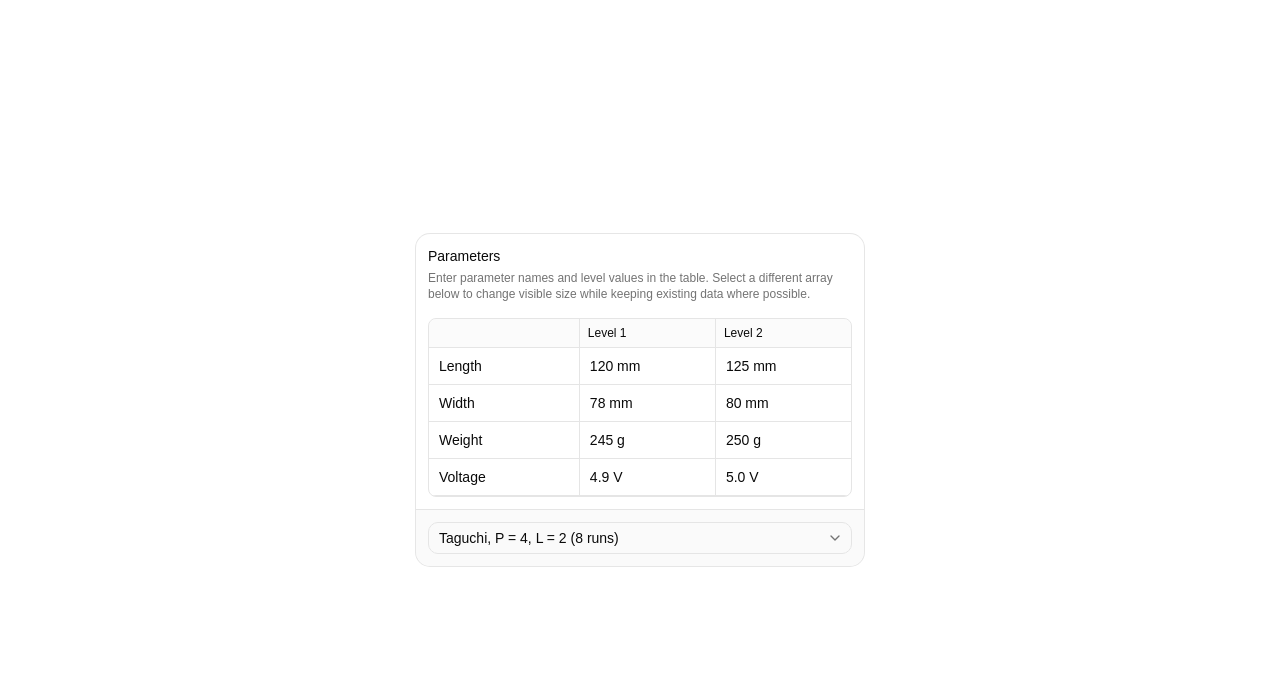
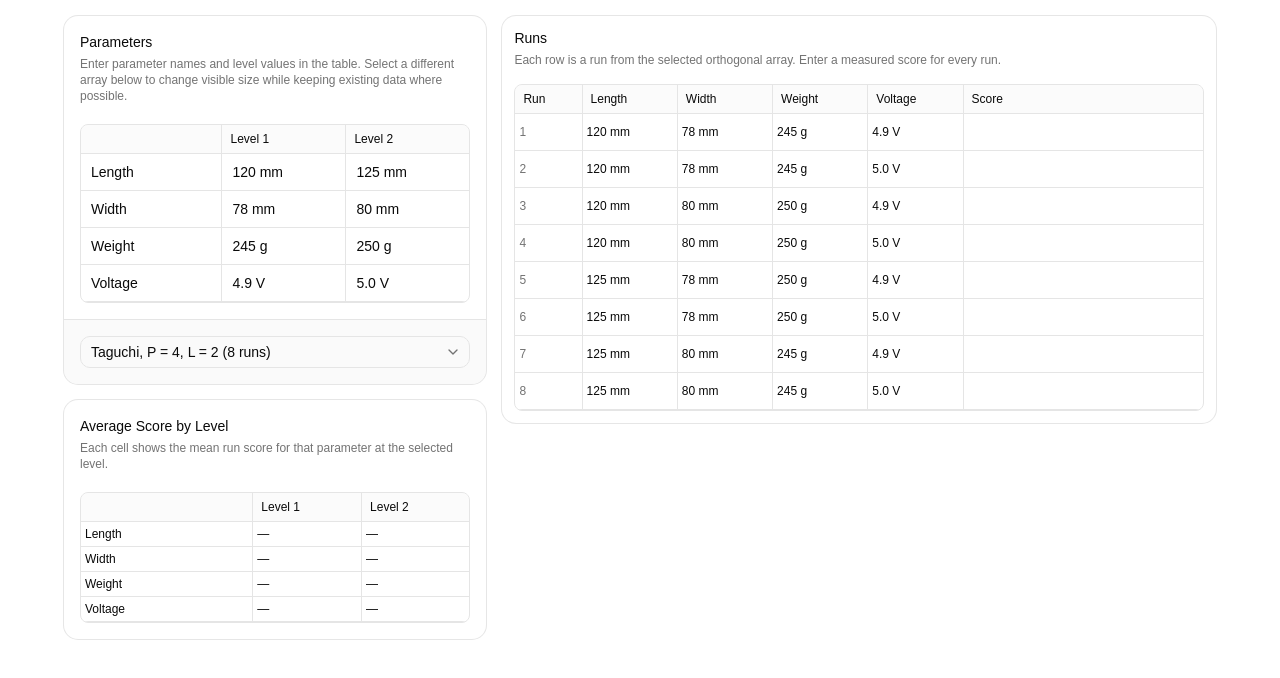
Before and after one commit to vanBassum/Taguchi, a React (Vite) app: page / in a window 1280 px wide. Shown: the top 678 px of the page. Built offline with nearby package versions, Linux system fonts and the light colour scheme.

Commit message:
Basic idea is working

```diff
--- a/src/App.tsx
+++ b/src/App.tsx
@@ -1,6 +1,8 @@
 import { useReducer, useState } from "react"
 
+import { AverageScoreCard } from "@/components/average-score-card"
 import { ParameterTableCard } from "@/components/parameter-table-card"
+import { RunTableCard } from "@/components/run-table-card"
 import {
     ORTHOGONAL_ARRAYS,
     createRowsFromOrthogonalArray,
@@ -32,6 +34,9 @@ const initialParameters = createRowsFromOrthogonalArray(defaultArray, {
 
 export function App() {
     const [selectedDefinitionId, setSelectedDefinitionId] = useState(defaultArray!.id)
+    const [runScores, setRunScores] = useState<string[]>(() =>
+        Array.from({ length: defaultArray!.runs.length }, () => "")
+    )
 
     const [state, dispatchEvent] = useReducer(
         parameterTableReducer,
@@ -39,6 +44,7 @@ export function App() {
         createInitialParameterTableState
     )
 
+    const selectedDefinition = getOrthogonalArrayById(selectedDefinitionId) ?? defaultArray!
     const visibleRows = getVisibleParameterRows(state)
 
     const handleEvent = (event: ParameterTableEvent) => {
@@ -52,6 +58,9 @@ export function App() {
             const levelCount = Math.max(1, ...definition.runs.flat())
 
             setSelectedDefinitionId(definition.id)
+            setRunScores((previousScores) =>
+                Array.from({ length: definition.runs.length }, (_, runIndex) => previousScores[runIndex] ?? "")
+            )
             dispatchEvent({ type: "definitionShapeChanged", parameterCount, levelCount })
             return
         }
@@ -59,14 +68,35 @@ export function App() {
         dispatchEvent(event)
     }
 
+    const handleScoreChanged = (runIndex: number, value: string) => {
+        setRunScores((previousScores) => {
+            const nextScores = [...previousScores]
+            nextScores[runIndex] = value
+            return nextScores
+        })
+    }
+
     return (
-        <main className="flex min-h-screen items-center justify-center bg-background p-4">
+        <main className="min-h-screen bg-background p-4">
+            <div className="mx-auto grid w-full max-w-6xl items-start gap-4 lg:grid-cols-[26.4rem_1fr]">
+                <div className="grid gap-4">
                     <ParameterTableCard
                         rows={visibleRows}
                         definitions={ORTHOGONAL_ARRAYS}
                         selectedDefinitionId={selectedDefinitionId}
                         onEvent={handleEvent}
                     />
+                    <AverageScoreCard definition={selectedDefinition} rows={visibleRows} scores={runScores} />
+                </div>
+                <div className="grid gap-4">
+                    <RunTableCard
+                        definition={selectedDefinition}
+                        rows={visibleRows}
+                        scores={runScores}
+                        onScoreChanged={handleScoreChanged}
+                    />
+                </div>
+            </div>
         </main>
     )
 }
--- /dev/null
+++ b/src/components/app-table.tsx
@@ -0,0 +1,49 @@
+import * as React from "react"
+
+import {
+  Table,
+  TableBody,
+  TableCell,
+  TableHead,
+  TableHeader,
+  TableRow,
+} from "@/components/ui/table"
+import { cn } from "@/lib/utils"
+
+function AppTableContainer({ className, ...props }: React.ComponentProps<"div">) {
+  return <div className={cn("overflow-hidden rounded-md border", className)} {...props} />
+}
+
+function AppTable({ className, ...props }: React.ComponentProps<typeof Table>) {
+  return <Table className={cn("text-xs", className)} {...props} />
+}
+
+function AppTableHeader({ className, ...props }: React.ComponentProps<typeof TableHeader>) {
+  return <TableHeader className={cn("bg-muted/40", className)} {...props} />
+}
+
+function AppTableRow({ className, ...props }: React.ComponentProps<typeof TableRow>) {
+  return <TableRow className={cn("hover:bg-muted/20", className)} {...props} />
+}
+
+function AppTableHead({ className, ...props }: React.ComponentProps<typeof TableHead>) {
+  return <TableHead className={cn("h-auto border-b px-2 py-1.5 font-medium", className)} {...props} />
+}
+
+function AppTableCell({ className, ...props }: React.ComponentProps<typeof TableCell>) {
+  return <TableCell className={cn("border-b p-1", className)} {...props} />
+}
+
+const appTableInputClassName =
+  "h-7 rounded-sm border-0 bg-transparent px-1.5 text-xs shadow-none focus-visible:ring-1"
+
+export {
+  AppTable,
+  TableBody as AppTableBody,
+  AppTableCell,
+  AppTableContainer,
+  AppTableHead,
+  AppTableHeader,
+  AppTableRow,
+  appTableInputClassName,
+}
--- /dev/null
+++ b/src/components/average-score-card.tsx
@@ -0,0 +1,98 @@
+import {
+  AppTable,
+  AppTableBody,
+  AppTableCell,
+  AppTableContainer,
+  AppTableHead,
+  AppTableHeader,
+  AppTableRow,
+} from "@/components/app-table"
+import { Card, CardContent, CardDescription, CardHeader, CardTitle } from "@/components/ui/card"
+import { type OrthogonalArrayDefinition } from "@/models/orthogonal-arrays"
+import { type ParameterRow } from "@/models/parameter-table-model"
+
+type AverageScoreCardProps = {
+  definition: OrthogonalArrayDefinition
+  rows: ParameterRow[]
+  scores: string[]
+}
+
+const scoreFormatter = new Intl.NumberFormat(undefined, { maximumFractionDigits: 3 })
+
+function getAverageScore(
+  definition: OrthogonalArrayDefinition,
+  parameterIndex: number,
+  levelIndex: number,
+  scores: string[]
+): string {
+  let sum = 0
+  let count = 0
+
+  definition.runs.forEach((runLevels, runIndex) => {
+    if (runLevels[parameterIndex] !== levelIndex + 1) {
+      return
+    }
+
+    const score = Number.parseFloat(scores[runIndex] ?? "")
+
+    if (!Number.isFinite(score)) {
+      return
+    }
+
+    sum += score
+    count += 1
+  })
+
+  return count > 0 ? scoreFormatter.format(sum / count) : "—"
+}
+
+export function AverageScoreCard({ definition, rows, scores }: AverageScoreCardProps) {
+  const levelCount = rows[0]?.levels.length ?? 0
+
+  return (
+    <Card className="w-full">
+      <CardHeader className="pb-1">
+        <CardTitle className="text-sm">Average Score by Level</CardTitle>
+        <CardDescription className="text-xs">
+          Each cell shows the mean run score for that parameter at the selected level.
+        </CardDescription>
+      </CardHeader>
+      <CardContent>
+        <AppTableContainer>
+          <AppTable>
+            <AppTableHeader>
+              <AppTableRow>
+                <AppTableHead className="min-w-[5.5rem] border-r"></AppTableHead>
+                {Array.from({ length: levelCount }, (_, levelIndex) => (
+                  <AppTableHead
+                    key={`average-level-header-${levelIndex + 1}`}
+                    className="min-w-12 [&:not(:last-child)]:border-r"
+                  >
+                    {`Level ${levelIndex + 1}`}
+                  </AppTableHead>
+                ))}
+              </AppTableRow>
+            </AppTableHeader>
+            <AppTableBody>
+              {rows.map((row, parameterIndex) => (
+                <AppTableRow key={row.id}>
+                  <AppTableCell className="min-w-[5.5rem] border-r">
+                    {row.parameter || `Param ${parameterIndex + 1}`}
+                  </AppTableCell>
+                  {Array.from({ length: levelCount }, (_, levelIndex) => (
+                    <AppTableCell
+                      key={`${row.id}-average-level-${levelIndex + 1}`}
+                      className="min-w-12 [&:not(:last-child)]:border-r"
+                    >
+                      {getAverageScore(definition, parameterIndex, levelIndex, scores)}
+                    </AppTableCell>
+                  ))}
+                </AppTableRow>
+              ))}
+            </AppTableBody>
+          </AppTable>
+        </AppTableContainer>
+      </CardContent>
+    </Card>
+  )
+}
--- a/src/components/parameter-table-card.tsx
+++ b/src/components/parameter-table-card.tsx
@@ -1,3 +1,13 @@
+import {
+  AppTable,
+  AppTableBody,
+  AppTableCell,
+  AppTableContainer,
+  AppTableHead,
+  AppTableHeader,
+  AppTableRow,
+  appTableInputClassName,
+} from "@/components/app-table"
 import {
   Card,
   CardContent,
@@ -14,14 +24,6 @@ import {
   SelectTrigger,
   SelectValue,
 } from "@/components/ui/select"
-import {
-  Table,
-  TableBody,
-  TableCell,
-  TableHead,
-  TableHeader,
-  TableRow,
-} from "@/components/ui/table"
 import { type OrthogonalArrayDefinition } from "@/models/orthogonal-arrays"
 import { type ParameterRow, type ParameterTableEvent } from "@/models/parameter-table-model"
 
@@ -41,7 +43,7 @@ export function ParameterTableCard({
   const levelCount = rows[0]?.levels.length ?? 0
 
   return (
-    <Card size="sm" className="w-full max-w-md">
+    <Card className="w-full">
       <CardHeader className="pb-1">
         <CardTitle className="text-sm">Parameters</CardTitle>
         <CardDescription className="text-xs">
@@ -50,25 +52,25 @@ export function ParameterTableCard({
         </CardDescription>
       </CardHeader>
       <CardContent>
-        <div className="overflow-hidden rounded-md border">
-          <Table className="text-xs">
-            <TableHeader className="bg-muted/40">
-              <TableRow>
-                <TableHead className="h-auto min-w-[5.5rem] border-r border-b px-2 py-1.5 font-medium"></TableHead>
+        <AppTableContainer>
+          <AppTable>
+            <AppTableHeader>
+              <AppTableRow>
+                <AppTableHead className="min-w-[5.5rem] border-r"></AppTableHead>
                 {Array.from({ length: levelCount }, (_, index) => (
-                  <TableHead
+                  <AppTableHead
                     key={`header-level-${index + 1}`}
-                    className="h-auto min-w-12 border-b px-2 py-1.5 font-medium [&:not(:last-child)]:border-r"
+                    className="min-w-12 [&:not(:last-child)]:border-r"
                   >
                     {`Level ${index + 1}`}
-                  </TableHead>
+                  </AppTableHead>
                 ))}
-              </TableRow>
-            </TableHeader>
-            <TableBody>
+              </AppTableRow>
+            </AppTableHeader>
+            <AppTableBody>
               {rows.map((row, rowIndex) => (
-                <TableRow key={row.id} className="hover:bg-muted/20">
-                  <TableCell className="min-w-[5.5rem] border-r border-b p-1">
+                <AppTableRow key={row.id}>
+                  <AppTableCell className="min-w-[5.5rem] border-r">
                     <Input
                       value={row.parameter}
                       onChange={(event) =>
@@ -78,14 +80,14 @@ export function ParameterTableCard({
                           value: event.target.value,
                         })
                       }
-                      className="h-7 rounded-sm border-0 bg-transparent px-1.5 text-xs shadow-none focus-visible:ring-1"
+                      className={appTableInputClassName}
                       aria-label={`Parameter name ${rowIndex + 1}`}
                     />
-                  </TableCell>
+                  </AppTableCell>
                   {row.levels.map((levelValue, levelIndex) => (
-                    <TableCell
+                    <AppTableCell
                       key={`${row.id}-level-${levelIndex}`}
-                      className="min-w-12 border-b p-1 [&:not(:last-child)]:border-r"
+                      className="min-w-12 [&:not(:last-child)]:border-r"
                     >
                       <Input
                         value={levelValue}
@@ -97,16 +99,16 @@ export function ParameterTableCard({
                             value: event.target.value,
                           })
                         }
-                        className="h-7 rounded-sm border-0 bg-transparent px-1.5 text-xs shadow-none focus-visible:ring-1"
+                        className={appTableInputClassName}
                         aria-label={`Level ${levelIndex + 1} value for parameter ${rowIndex + 1}`}
                       />
-                    </TableCell>
+                    </AppTableCell>
                   ))}
-                </TableRow>
+                </AppTableRow>
               ))}
-            </TableBody>
-          </Table>
-        </div>
+            </AppTableBody>
+          </AppTable>
+        </AppTableContainer>
       </CardContent>
       <CardFooter>
         <Select
--- /dev/null
+++ b/src/components/run-table-card.tsx
@@ -0,0 +1,83 @@
+import {
+  AppTable,
+  AppTableBody,
+  AppTableCell,
+  AppTableContainer,
+  AppTableHead,
+  AppTableHeader,
+  AppTableRow,
+  appTableInputClassName,
+} from "@/components/app-table"
+import { Card, CardContent, CardDescription, CardHeader, CardTitle } from "@/components/ui/card"
+import { Input } from "@/components/ui/input"
+import { type OrthogonalArrayDefinition } from "@/models/orthogonal-arrays"
+import { type ParameterRow } from "@/models/parameter-table-model"
+
+type RunTableCardProps = {
+  definition: OrthogonalArrayDefinition
+  rows: ParameterRow[]
+  scores: string[]
+  onScoreChanged: (runIndex: number, value: string) => void
+}
+
+export function RunTableCard({ definition, rows, scores, onScoreChanged }: RunTableCardProps) {
+  return (
+    <Card size="sm" className="w-full">
+      <CardHeader className="pb-1">
+        <CardTitle className="text-sm">Runs</CardTitle>
+        <CardDescription className="text-xs">
+          Each row is a run from the selected orthogonal array. Enter a measured score for every run.
+        </CardDescription>
+      </CardHeader>
+      <CardContent>
+        <AppTableContainer>
+          <AppTable>
+            <AppTableHeader>
+              <AppTableRow>
+                <AppTableHead className="min-w-14 border-r">Run</AppTableHead>
+                {rows.map((row, parameterIndex) => (
+                  <AppTableHead
+                    key={`${row.id}-header`}
+                    className="min-w-20 [&:not(:last-child)]:border-r"
+                  >
+                    {row.parameter || `Param ${parameterIndex + 1}`}
+                  </AppTableHead>
+                ))}
+                <AppTableHead className="min-w-24 border-l">Score</AppTableHead>
+              </AppTableRow>
+            </AppTableHeader>
+            <AppTableBody>
+              {definition.runs.map((runLevels, runIndex) => (
+                <AppTableRow key={`run-${runIndex + 1}`}>
+                  <AppTableCell className="border-r text-muted-foreground">{runIndex + 1}</AppTableCell>
+                  {rows.map((row, parameterIndex) => {
+                    const levelNumber = runLevels[parameterIndex]
+                    const value = row.levels[levelNumber - 1] ?? ""
+
+                    return (
+                      <AppTableCell
+                        key={`run-${runIndex + 1}-param-${parameterIndex + 1}`}
+                        className="[&:not(:last-child)]:border-r"
+                      >
+                        {value}
+                      </AppTableCell>
+                    )
+                  })}
+                  <AppTableCell className="border-l">
+                    <Input
+                      type="number"
+                      value={scores[runIndex] ?? ""}
+                      onChange={(event) => onScoreChanged(runIndex, event.target.value)}
+                      className={appTableInputClassName}
+                      aria-label={`Score for run ${runIndex + 1}`}
+                    />
+                  </AppTableCell>
+                </AppTableRow>
+              ))}
+            </AppTableBody>
+          </AppTable>
+        </AppTableContainer>
+      </CardContent>
+    </Card>
+  )
+}
```
Lines whose indentation alone changed are shown as unchanged.
